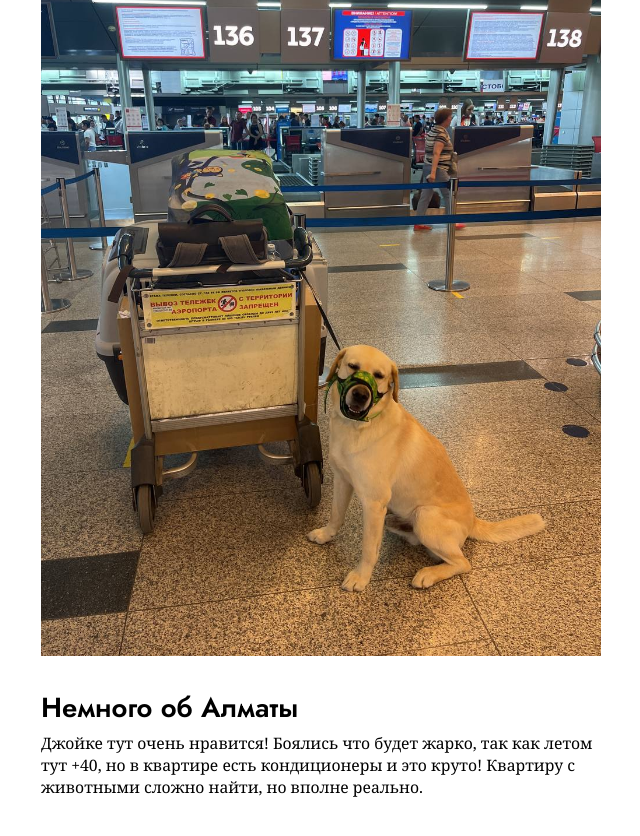
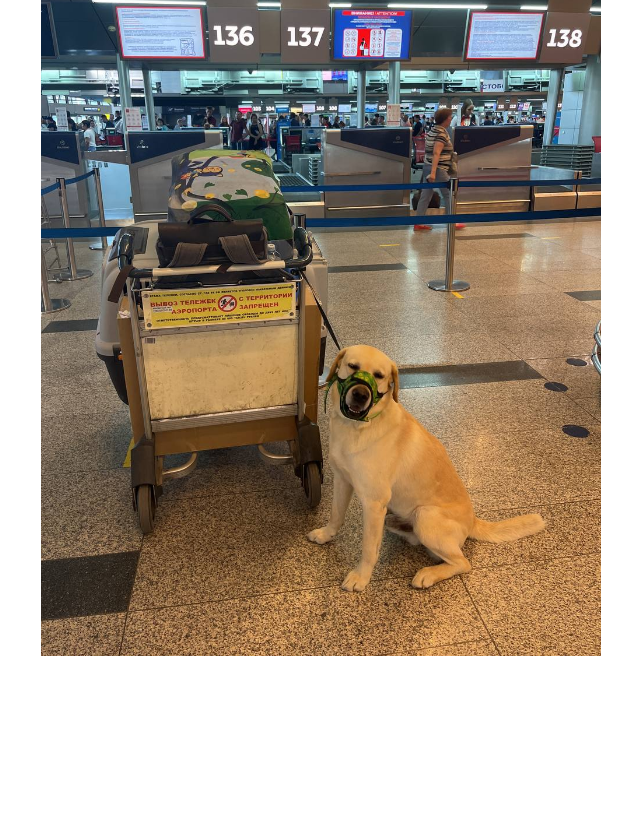
Before and after one commit to keresm/keresaina.github.io, a Jekyll site: the page built from _posts/2022-08-21-Joy.md, in a window 1280 px wide and 900 px high, scrolled down 3450 px. Shown: the top 836 px of the window, without its empty margins (319-959 px from the left). Built offline with Jekyll 4.4.1, drawn with Linux system fonts in a browser that asks for light colours; after the commit the page ends 4208 px from its top, so only the background shows below that.

Commit message:
Update 2022-08-21-Joy.md

```diff
--- a/_posts/2022-08-21-Joy.md
+++ b/_posts/2022-08-21-Joy.md
@@ -115,8 +115,3 @@ date:   2022-08-21 10:15:13 +0900
 <figure>
   <img src="{{ site.url }}/assets/images/Joy/photo_2022-08-21 21.18.50.jpeg" data-action="zoom" />
 </figure>
-
-
-## Немного об Алматы
-
-Джойке тут очень нравится! Боялись что будет жарко, так как летом тут +40, но в квартире есть кондиционеры и это круто! Квартиру с животными сложно найти, но вполне реально.
```
